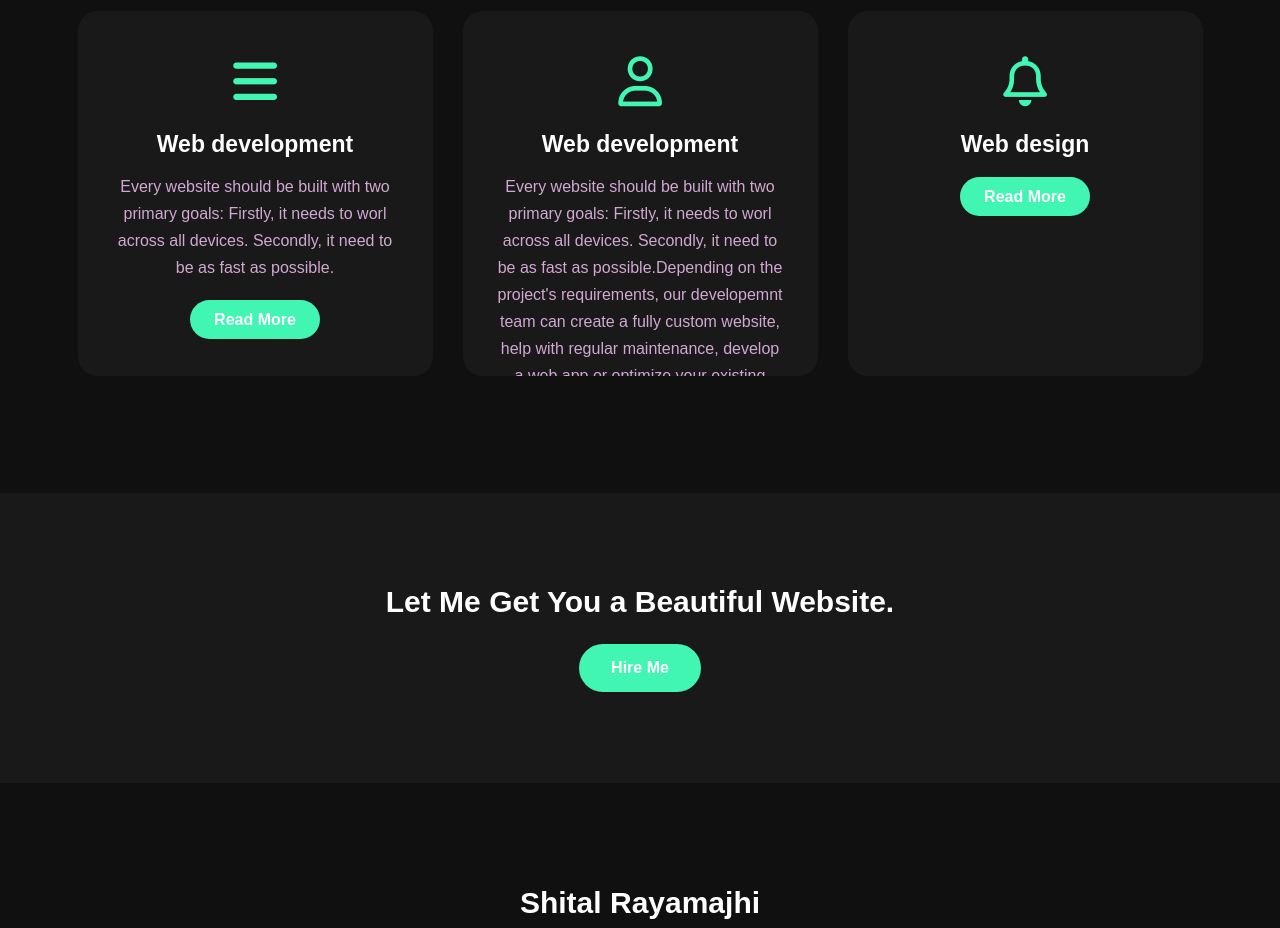
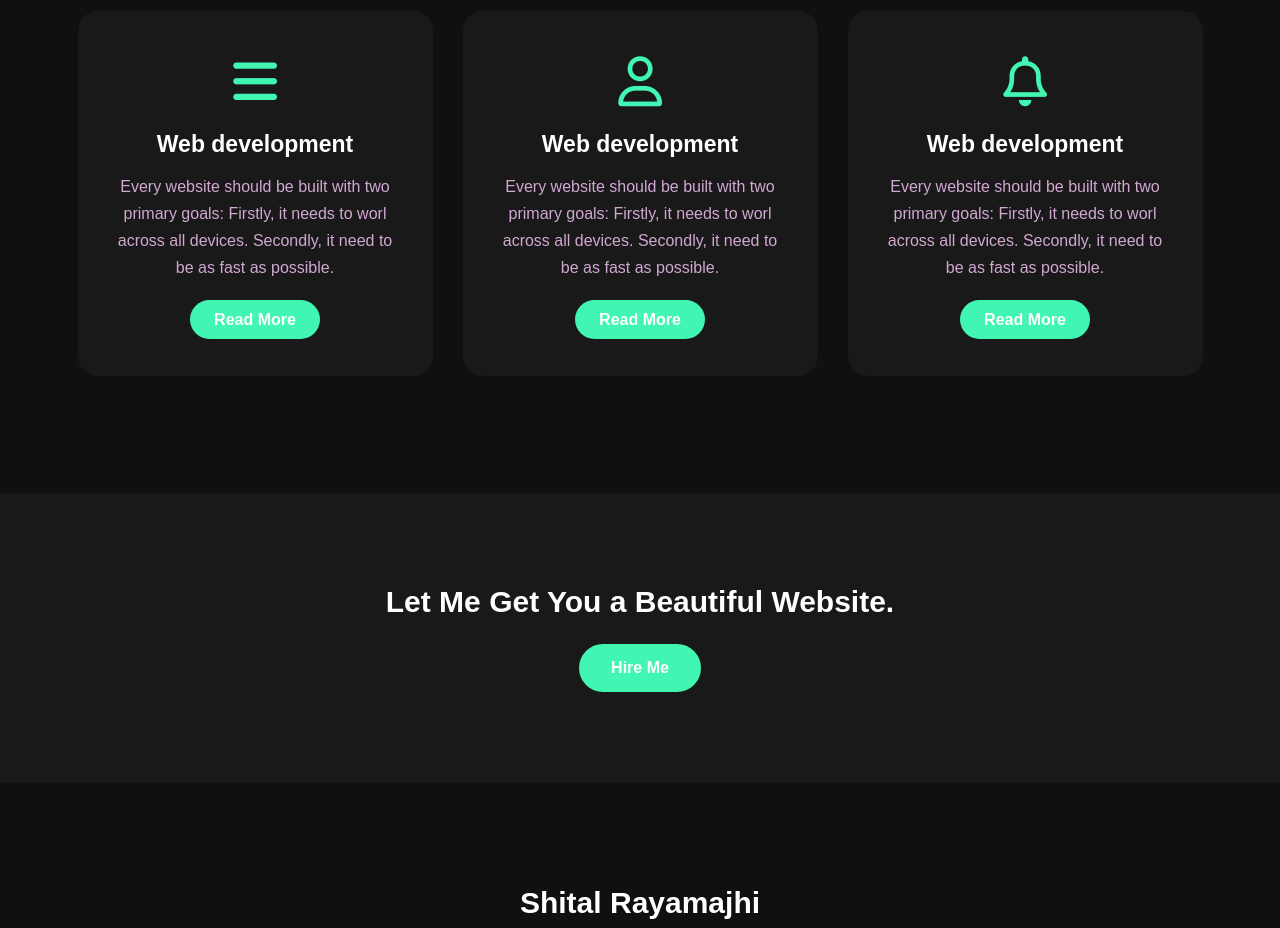
Before and after one commit to Shital769/Simple-Portfolio, a plain HTML site: page index.html in a window 1280 px wide. Shown: the part 1640-2568 px from the top of the page. Drawn offline with Linux system fonts and the light colour scheme.

Commit message:
Fixed some issues in html.

```diff
--- a/index.html
+++ b/index.html
@@ -60,11 +60,16 @@
     <!-- About Us Section Start -->
     <section class="about">
       <div class="main">
-        <img src="images/shital.jpg" alt="Shital">
+        <img src="images/shital.jpg" alt="Shital" />
         <div class="about-text">
           <h2>About Me</h2>
           <h5>Developer & Designer</h5>
-            <p>I am a front-end web developer. I can provide clean code and pixel perfect design. I also make the website more & more interactive with web animations. A responsive design makes your website accesible to al; users, regardless of their device.</p>
+          <p>
+            I am a front-end web developer. I can provide clean code and pixel
+            perfect design. I also make the website more & more interactive with
+            web animations. A responsive design makes your website accesible to
+            al; users, regardless of their device.
+          </p>
           <button type="button">Lets Talk</button>
         </div>
       </div>
@@ -81,9 +86,13 @@
           <i class="fas fa-bars"></i>
           <h5>Web development</h5>
           <div class="pra">
-        <p>Every website should be built with two primary goals: Firstly, it needs to worl across all devices. Secondly, it need to be as fast as possible.</p>
+            <p>
+              Every website should be built with two primary goals: Firstly, it
+              needs to worl across all devices. Secondly, it need to be as fast
+              as possible.
+            </p>
 
-        <p style="text-align: center;">
+            <p style="text-align: center">
               <a href="#" class="button">Read More</a>
             </p>
           </div>
@@ -92,20 +101,28 @@
           <i class="far fa-user"></i>
           <h5>Web development</h5>
           <div class="pra">
-        <p>Every website should be built with two primary goals: Firstly, it needs to worl across all devices. Secondly, it need to be as fast as possible.Depending on the project's requirements, our developemnt team can create a fully custom website, help with regular maintenance, develop a web app or optimize your existing one.</p>
+            <p>
+              Every website should be built with two primary goals: Firstly, it
+              needs to worl across all devices. Secondly, it need to be as fast
+              as possible.
+            </p>
 
-        <p style="text-align: center;">
+            <p style="text-align: center">
               <a href="#" class="button">Read More</a>
             </p>
           </div>
         </div>
         <div class="card">
           <i class="far fa-bell"></i>
-      <h5>Web design</h5>
+          <h5>Web development</h5>
           <div class="pra">
-        <p></p>
+            <p>
+              Every website should be built with two primary goals: Firstly, it
+              needs to worl across all devices. Secondly, it need to be as fast
+              as possible.
+            </p>
 
-        <p style="text-align: center;">
+            <p style="text-align: center">
               <a href="#" class="button">Read More</a>
             </p>
           </div>
@@ -122,7 +139,10 @@
     <!-- Footer Start -->
     <footer>
       <p>Shital Rayamajhi</p>
-  <p>For more HTML, CSS and coding tutorial - please click on the link below to subscribe my channel:</p>
+      <p>
+        For more HTML, CSS and coding tutorial - please click on the link below
+        to subscribe my channel:
+      </p>
       <div class="social">
         <a href="#"><i class="fa-brands fa-facebook"></i></a>
         <a href="#"><i class="fa-brands fa-instagram"></i></a>
```
Lines whose indentation alone changed are shown as unchanged.
